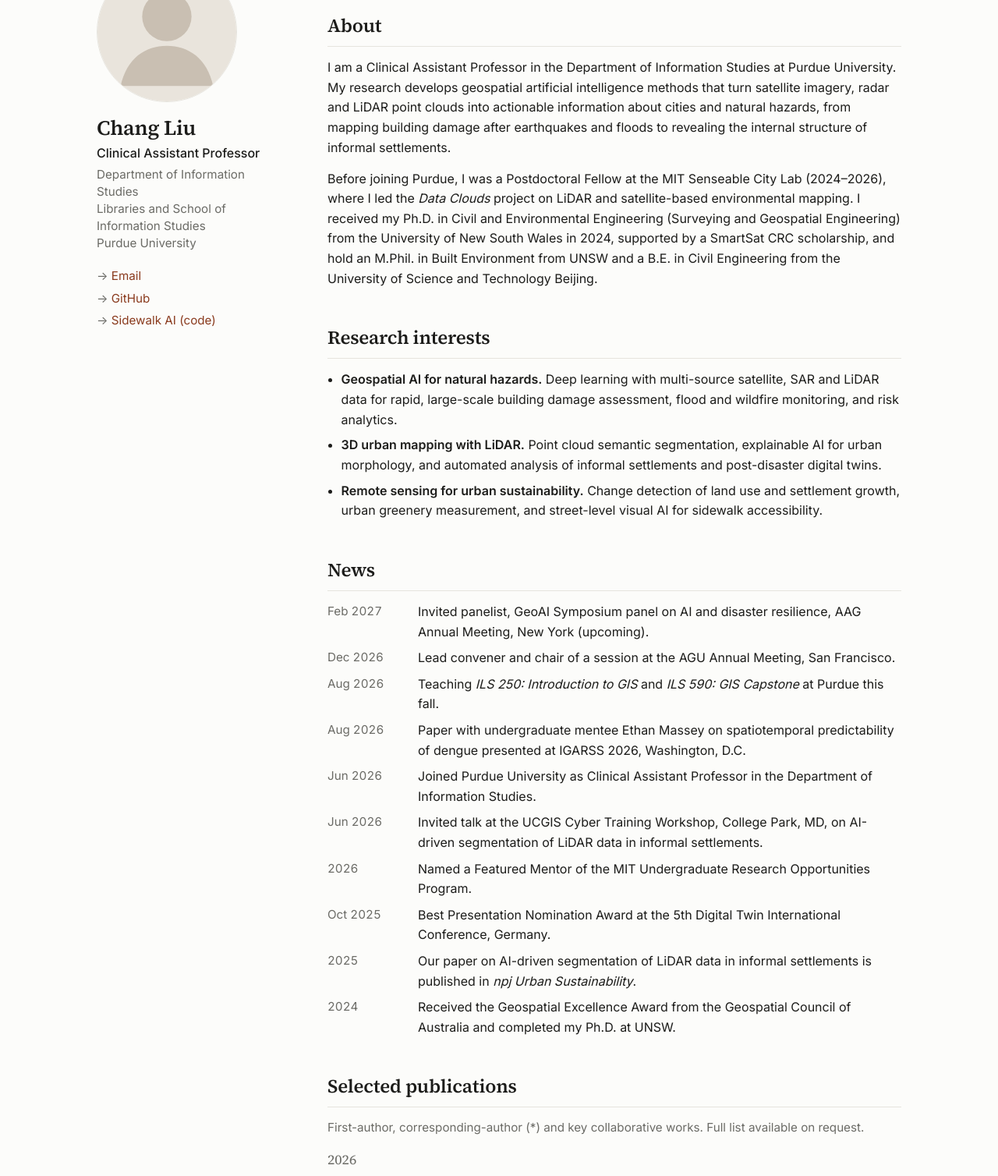
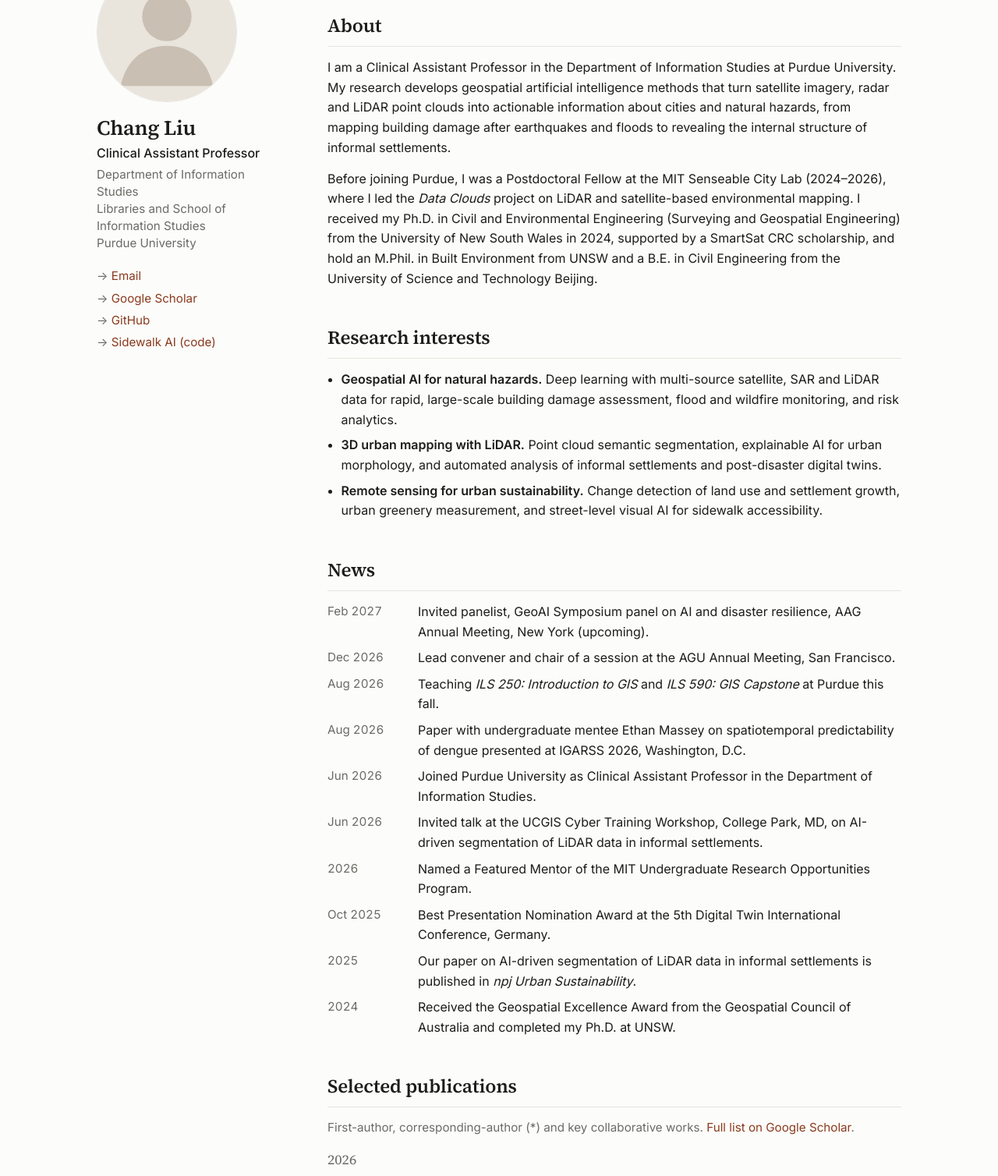
Before and after one commit to changgeo/changgeo.github.io, a plain HTML site: page index.html in a window 1280 px wide. Shown: the part 97-1605 px from the top of the page at 78% size. Drawn offline with Linux system fonts and the light colour scheme.

Commit message:
Add Google Scholar link
Co-Authored-By: Claude Fable 5.1 <noreply@anthropic.com>

```diff
--- a/index.html
+++ b/index.html
@@ -21,6 +21,7 @@
 
     <ul class="links">
       <li><a href="mailto:changresearchdr@gmail.com">Email</a></li>
+      <li><a href="https://scholar.google.com/citations?user=O2YoC6sAAAAJ&amp;hl=en" target="_blank" rel="noopener">Google Scholar</a></li>
       <li><a href="https://github.com/changgeo" target="_blank" rel="noopener">GitHub</a></li>
       <li><a href="https://github.com/MIT-Senseable-City-Lab/SidewalkAI" target="_blank" rel="noopener">Sidewalk AI (code)</a></li>
     </ul>
@@ -69,7 +70,7 @@
 
     <section id="publications">
       <h2>Selected publications</h2>
-      <p class="muted">First-author, corresponding-author (*) and key collaborative works. Full list available on request.</p>
+      <p class="muted">First-author, corresponding-author (*) and key collaborative works. <a href="https://scholar.google.com/citations?user=O2YoC6sAAAAJ&amp;hl=en" target="_blank" rel="noopener">Full list on Google Scholar</a>.</p>
       <div id="pub-list"></div>
       <noscript><p class="muted">Enable JavaScript to view the publication list, or see <a href="data/publications.json">the raw data</a>.</p></noscript>
     </section>
```
